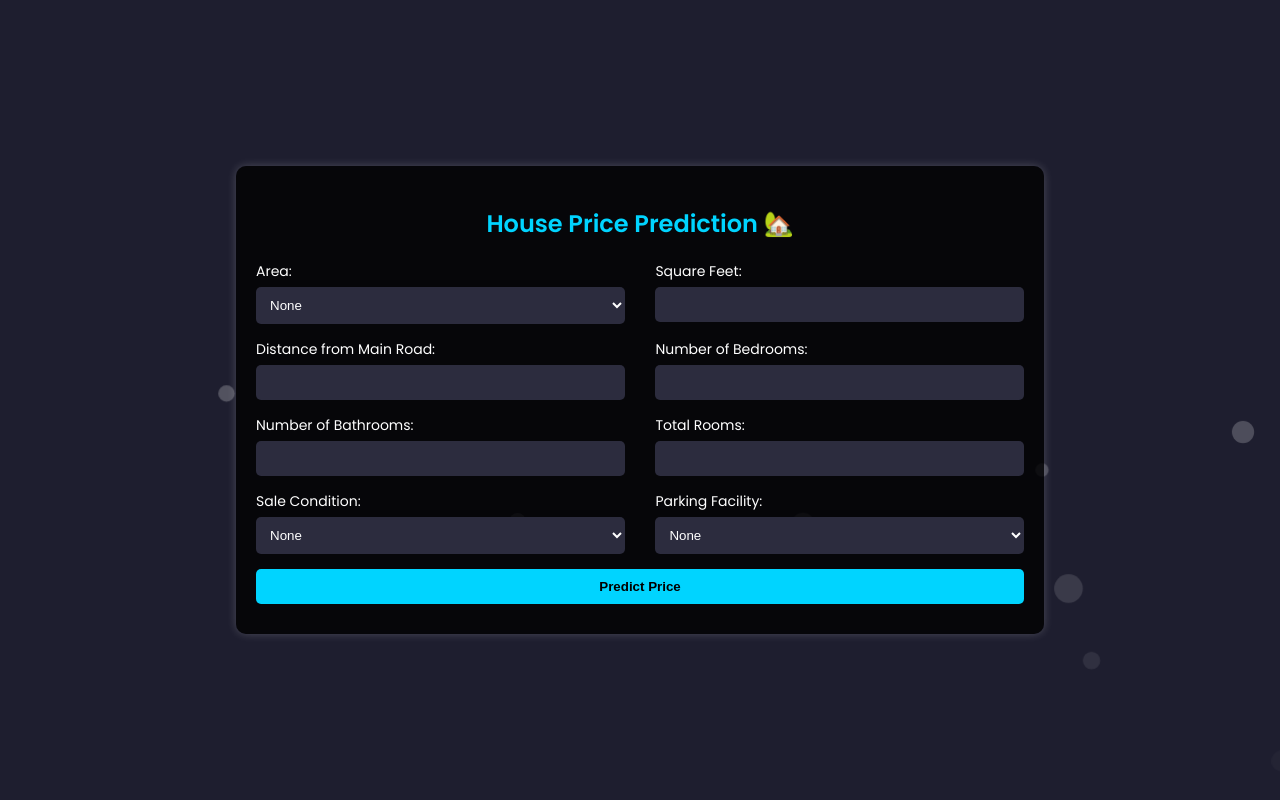
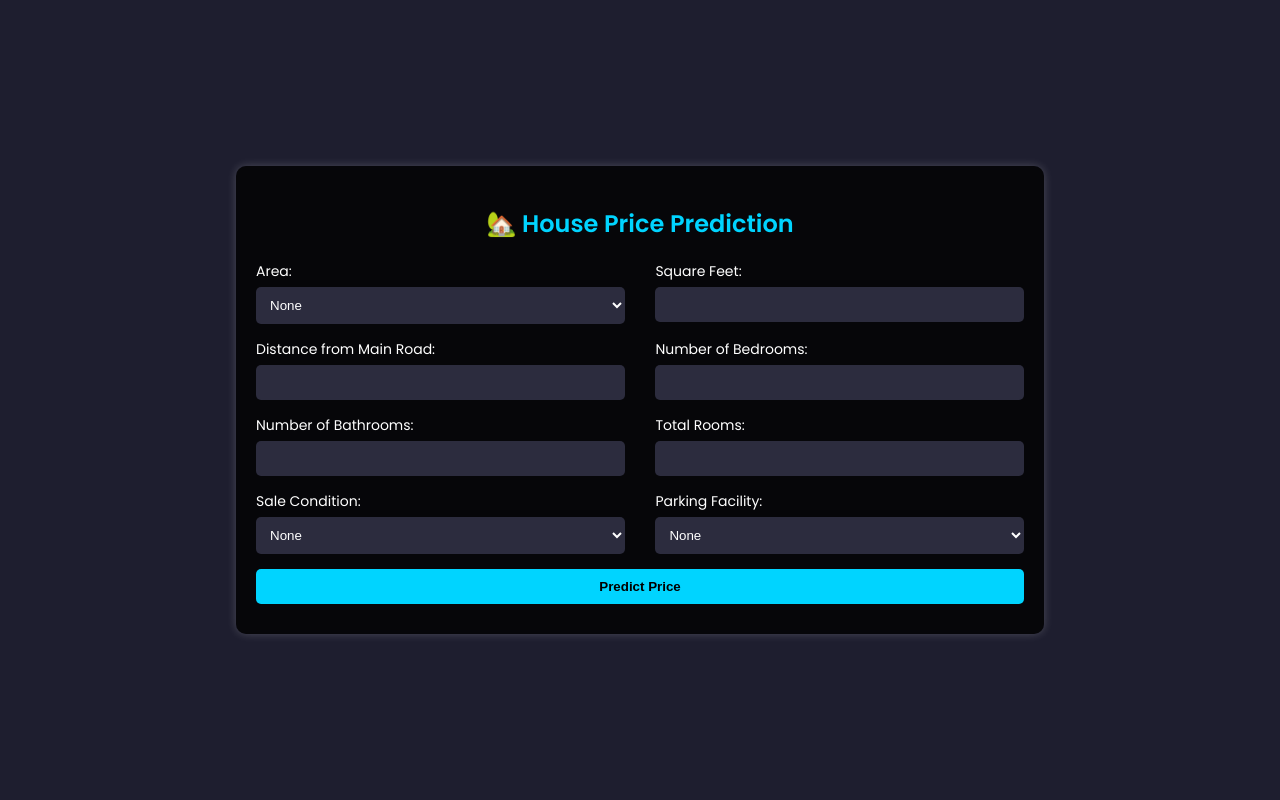
Before and after one commit to Somu0809/House_Price_Prediction, a Flask app: page / in a window 1280 px wide. Run offline with Flask 3, Linux system fonts and the light colour scheme; parts of the project's set-up code (start-up, migrations or seed data) failed here and were passed over.

Commit message:
Update index.html

```diff
--- a/templates/index.html
+++ b/templates/index.html
@@ -7,21 +7,15 @@
     <link rel="stylesheet" href="{{ url_for('static', filename='style.css') }}">
 </head>
 <body>
-    <div class="animated-bg">
-        <div class="circle"></div>
-        <div class="circle"></div>
-        <div class="circle"></div>
-        <div class="circle"></div>
-        <div class="circle"></div>
-        <div class="circle"></div>
-        <div class="circle"></div>
-        <div class="circle"></div>
-        <div class="circle"></div>
-        <div class="circle"></div>
+    <div class="background">
+        <div class="bubbles">
+            <span></span><span></span><span></span><span></span>
+            <span></span><span></span><span></span><span></span>
+        </div>
     </div>
 
     <div class="container">
-        <h2>House Price Prediction 🏡</h2>
+        <h2 class="title">🏡 House Price Prediction</h2>
         <form id="predictionForm">
             <div class="form-group">
                 <label>Area:</label>
@@ -83,10 +77,11 @@
                 </select>
             </div>
 
-            <button type="submit">Predict Price</button>
+            <button type="submit" class="btn">Predict Price</button>
         </form>
         <div id="predictionResult"></div>
     </div>
+
     <script src="{{ url_for('static', filename='script.js') }}"></script>
 </body>
 </html>
```
